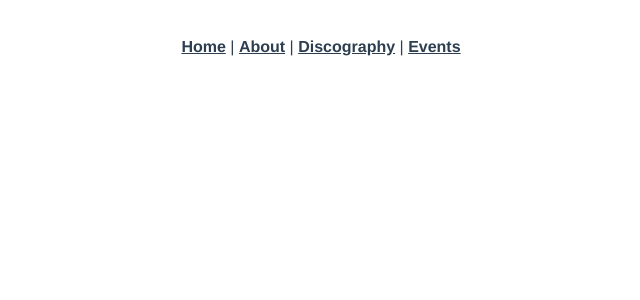
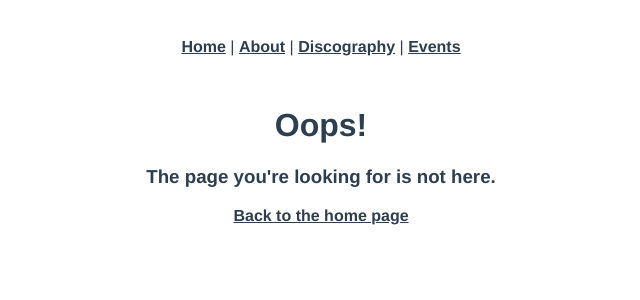
Before and after one commit to markdeleon01/uppercaseband-vue3, a Vue app: page /404 in a window 1280 px wide. Shown: the top 300 px of the page, without its empty margins (319-959 px from the left). Built offline with nearby package versions, Linux system fonts and the light colour scheme.

Commit message:
miscellaneous routes

```diff
--- a/src/App.vue
+++ b/src/App.vue
@@ -10,7 +10,7 @@ import NavBar from '@/components/NavBar.vue'
   </div>
 </template>
 
-<style scoped>
+<style>
 #app {
   font-family: Avenir, Helvetica, Arial, sans-serif;
   -webkit-font-smoothing: antialiased;
@@ -19,4 +19,13 @@ import NavBar from '@/components/NavBar.vue'
   color: #2c3e50;
   display: grid;
 }
+
+a {
+  font-weight: bold;
+  color: #2c3e50;
+}
+
+a.router-link-exact-active {
+  color: royalblue;
+}
 </style>
--- a/src/router/index.js
+++ b/src/router/index.js
@@ -1,9 +1,22 @@
 import { createRouter, createWebHistory } from 'vue-router'
+import NotFound from '../views/NotFound.vue'
+import NetworkIssue from '../views/NetworkIssue.vue'
 import Home from '../views/Home.vue'
 
 const router = createRouter({
   history: createWebHistory(import.meta.env.BASE_URL),
   routes: [
+    {
+      path: '/404',
+      name: '404',
+      component: NotFound,
+      props: true
+    },
+    {
+      path: '/network-issue',
+      name: 'NetworkIssue',
+      component: NetworkIssue
+    },
     {
       path: '/about',
       name: 'about-view',
@@ -37,6 +50,10 @@ const router = createRouter({
       path: '/',
       name: 'home-view',
       component: Home
+    },
+    {
+      path: '/:catchAll(.*)', // will catch all navigation that doesn't match any of the routes above this entry in the array
+      redirect: { name: '404', params: { resource: 'page' } }
     }
   ]
 })
--- /dev/null
+++ b/src/views/NetworkIssue.vue
@@ -0,0 +1,9 @@
+<template>
+  <div class="network-issue">
+    <h1>Uh-Oh!</h1>
+    <h3>Unable to retrieve page content.</h3>
+    <RouterLink class="back" :to="{ name: 'home-view' }"
+      >Back to the home page</RouterLink
+    >
+  </div>
+</template>
--- /dev/null
+++ b/src/views/NotFound.vue
@@ -0,0 +1,22 @@
+<template>
+  <div class="404">
+    <h1>Oops!</h1>
+    <h3>
+      The {{ resource ? resource : 'page' }} you're looking for is not here.
+    </h3>
+    <RouterLink class="back" :to="{ name: 'home-view' }"
+      >Back to the home page</RouterLink
+    >
+  </div>
+</template>
+
+<script>
+export default {
+  props: {
+    resource: {
+      type: String,
+      required: true
+    }
+  }
+}
+</script>
```
Also changed, not shown: 2 other files (tests, documents, lock files or other folders).
